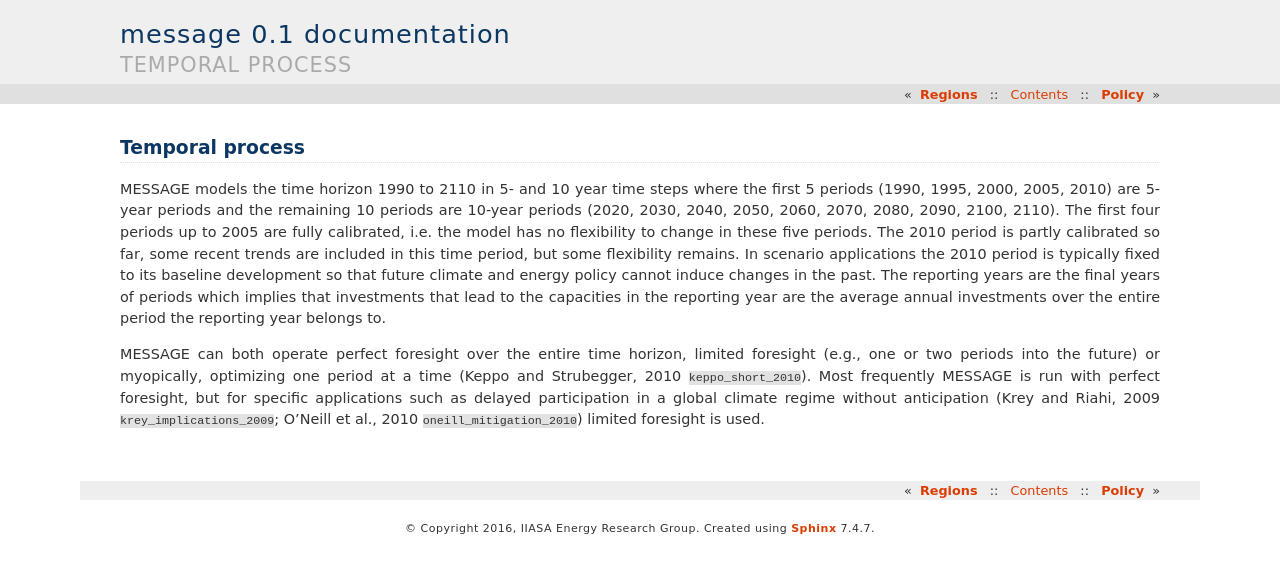
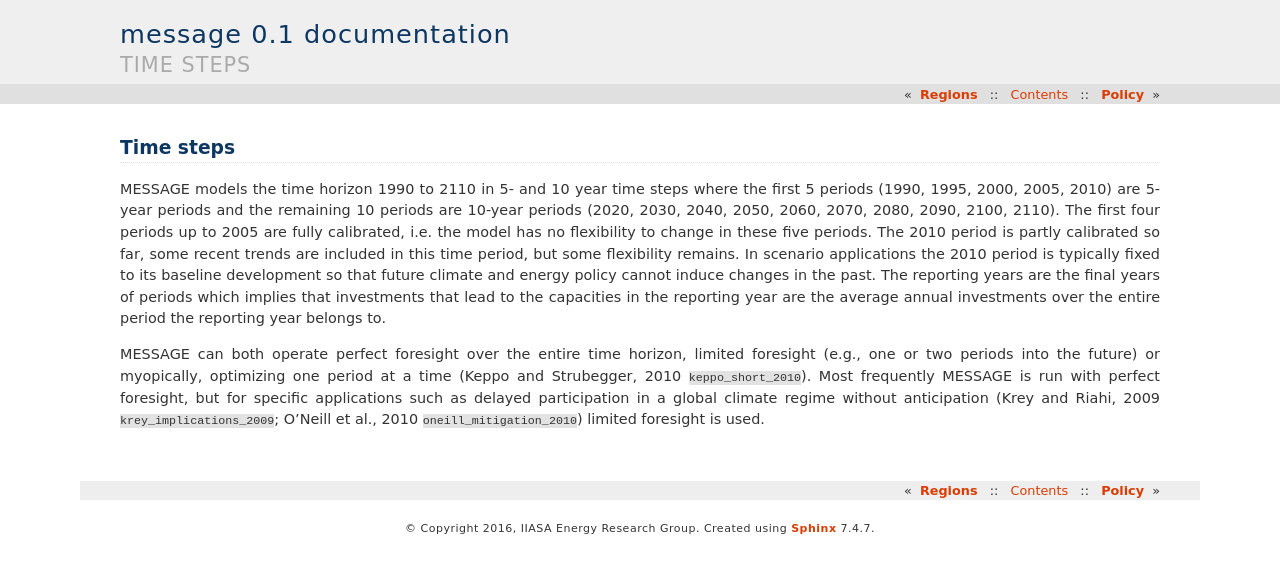
Before and after one commit to iiasa/message_doc, a Sphinx documentation site: the page built from source/message_globiom/overview/temporal.rst, in a window 1280 px wide. Shown: the top 573 px of the page. Built offline with Sphinx 7.4.7, drawn with Linux system fonts in a browser that asks for light colours; pages that are not in the unit, such as notebooks, are missing from menus; cross-references to code outside the pages are shown as plain code.

Commit message:
Update temporal.rst

```diff
--- a/source/message_globiom/overview/temporal.rst
+++ b/source/message_globiom/overview/temporal.rst
@@ -1,4 +1,4 @@
-Temporal process
+Time steps
 =================
 MESSAGE models the time horizon 1990 to 2110 in 5- and 10 year time steps where the first 5 periods (1990, 1995, 2000, 2005, 2010) are 5-year periods and the remaining 10 periods are 10-year periods (2020, 2030, 2040, 2050, 2060, 2070, 2080, 2090, 2100, 2110). The first four periods up to 2005 are fully calibrated, i.e. the model has no flexibility to change in these five periods. The 2010 period is partly calibrated so far, some recent trends are included in this time period, but some flexibility remains. In scenario applications the 2010 period is typically fixed to its baseline development so that future climate and energy policy cannot induce changes in the past. The reporting years are the final years of periods which implies that investments that lead to the capacities in the reporting year are the average annual investments over the entire period the reporting year belongs to.
 
```
